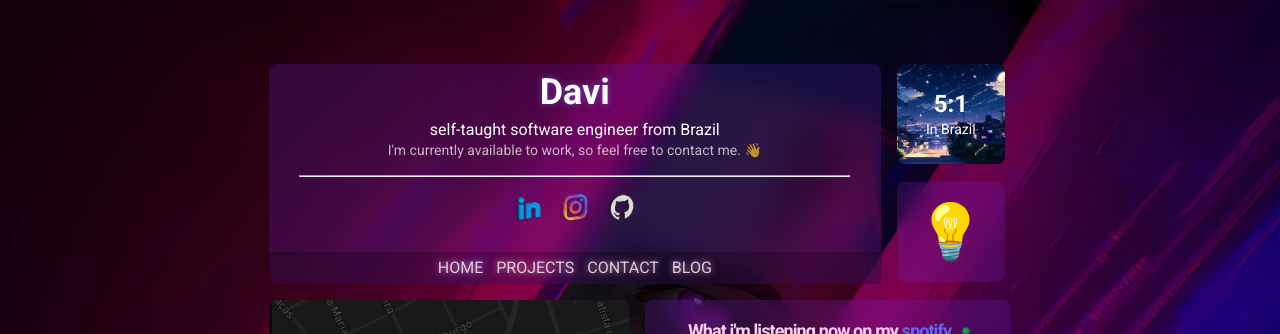
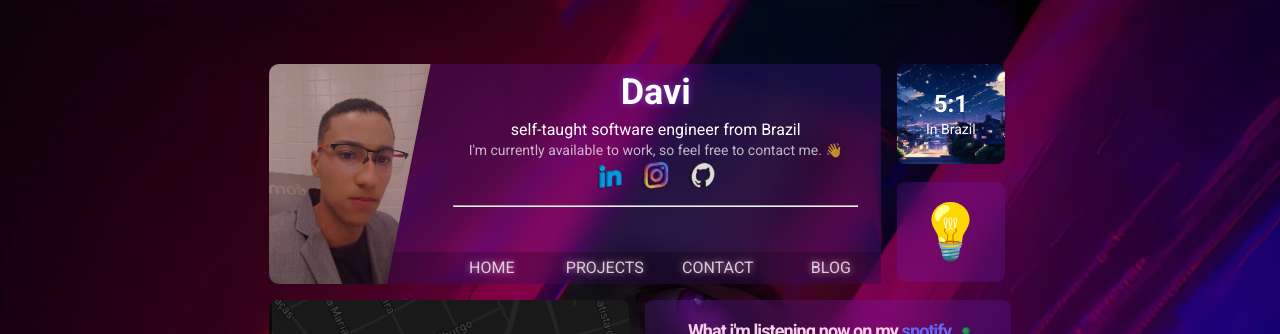
Before and after one commit to Davi-html/new-portifolio, a React (Vite) app: page / in a window 1280 px wide. Shown: the top 334 px of the page. Built offline with nearby package versions, Linux system fonts and the light colour scheme; no server answers.

Commit message:
home finalizada

```diff
--- a/src/Page/App.css
+++ b/src/Page/App.css
@@ -6,6 +6,8 @@
   scrollbar-width: thin;
   scrollbar-color: #fdcfdf #f6f6f601;
   font-family: "Roboto", sans-serif;
+  -webkit-user-drag: none;
+  user-select: none;
 }
 
 .bg {
@@ -65,8 +67,30 @@
     "div6 div6 div7 div7"
     "div6 div6 div8 div8"
     "div9 div9 div9 div9"
-  ;
+    ;
+
+    .foto-perfil {
+      display: flex;
+      width: 220px;
+      height: 220px;
+      opacity: .8;
+      z-index: 100;
+      -webkit-clip-path: polygon(0 0, 100% 0, 73% 100%, 0 100%);
+      clip-path: polygon(0 0, 100% 0, 73% 100%, 0 100%);
+
+      img {
+        border-radius: 10px 0 0 10px;
+        width: 100%;
+        object-fit: cover;
+
+      }
+
+    }
   }
+}
+
+.foto-perfil {
+  display: none;
 }
 
 .div6{
@@ -92,7 +116,9 @@
 
 .content-header {
   text-align: center;
+  justify-content: center;
   line-height: 1.25rem;
+  display: flex;
 
   .desc h1 {
     font-size: 2.25rem;
@@ -125,17 +151,28 @@
     width: 100%;
     padding: 6px 0;
     display: flex;
-    justify-content: center;
+    justify-content: end;
     align-items: center;
     gap: 13px;
-    margin-top: 30px;
+    margin-top: 45px;
     text-shadow: 0 0 7px #f9a8d4, 0 0 150px #f9a8d4;
     background-color: rgba(0, 0, 0, .2);
+    position: absolute;
+    top: 143px;
+    left: 0px;
+    text-align: center;
+
     a{
       text-decoration: none;
       opacity: .8;
       cursor: pointer;
+      width: 100px;
     }
+  }
+
+  .desc {
+    width: 100%;
+    height: 100%;
   }
 
 }
--- a/src/Page/App.jsx
+++ b/src/Page/App.jsx
@@ -11,6 +11,8 @@ import { Map } from '../components/Map'
 import { MyTooltip } from '../components/Tooltip'
 import { AboutMe } from '../components/AboutMe'
 
+import pictureOfMe from '../assets/me.jpeg'
+
 export function App() {
 
   return (
@@ -18,37 +20,38 @@ export function App() {
       <div className='bg'>
         <section className='container'>
           <div className='header'>
-            <div className='img'>
-
-            </div>
+            <div className='img'></div>
             <div className="content-header">
+              <div className="foto-perfil">
+                <img src={pictureOfMe}/>
+              </div>
               <div className="desc">
                 <h1>Davi</h1>
                 <p>self-taught software engineer from Brazil</p>
                 <p id='toWork'>I'm currently available to work, so feel free to contact me. 👋</p>
-              </div>
-              <hr />
               <div className="social">
                 <img src={linkedin} alt="" />
                 <img src={instagram} alt="" />
                 <img src={github} alt="" />
               </div>
+              <hr />
               <nav>
                 <a className='home' href=''>HOME</a>
                 <a className='projects' href=''>PROJECTS</a>
                 <a className='contact' href=''>CONTACT</a>
                 <a className='blog' href=''>BLOG</a>
               </nav>
+              </div>
             </div>
           </div>
-          <Hour/>
-          <Light/>
-          <Map/>
-          <Spotify/>
+          <Hour />
+          <Light />
+          <Map />
+          <Spotify />
           <div className='div6'>6</div>
-          <DivGit/>
-          <MyTooltip/>
-          <AboutMe/>
+          <DivGit />
+          <MyTooltip />
+          <AboutMe />
         </section>
       </div>
     </>
--- a/src/components/AboutMe/style.js
+++ b/src/components/AboutMe/style.js
@@ -20,6 +20,5 @@ export const Container = styled.div`
 
     p {
         color: rgba(251, 207, 232, .7);
-
     }
 `
```
Also changed, not shown: src/assets/me.jpeg.
